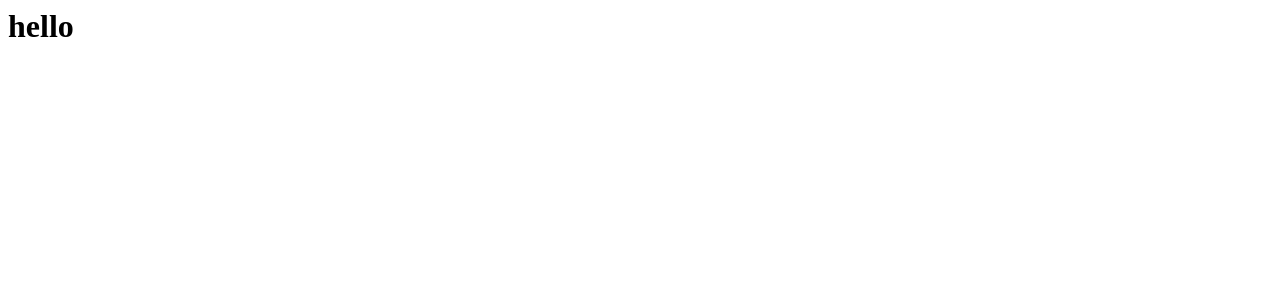
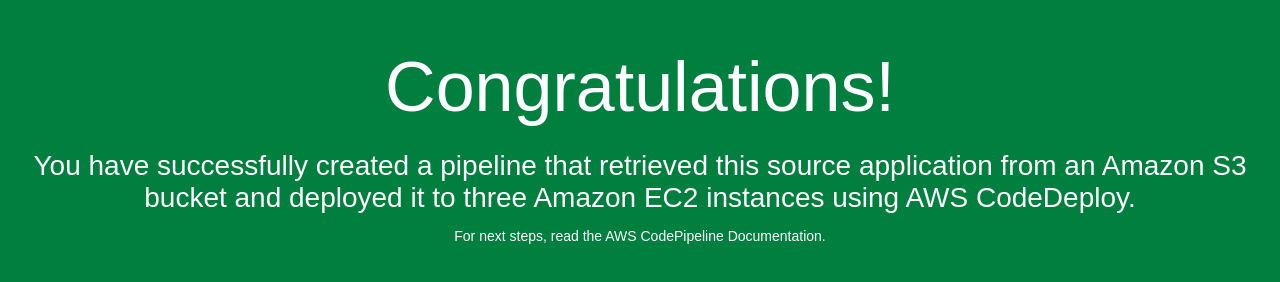
Before and after one commit to akhilak436/AWSREPO, a plain HTML site: page index.html in a window 1280 px wide. Drawn offline with Linux system fonts and the light colour scheme.

Commit message:
Update index.html

```diff
--- a/index.html
+++ b/index.html
@@ -1,5 +1,35 @@
+<!DOCTYPE html>
 <html>
-  <body>
-    <h1>hello</h1>
-  </body>
-  </html>
+<head>
+  <meta charset="utf-8">
+  <title>Sample Deployment</title>
+  <style>
+    body {
+      color: #ffffff;
+      background-color: #007f3f;
+      font-family: Arial, sans-serif;
+      font-size: 14px;
+    }
+
+    h1 {
+      font-size: 500%;
+      font-weight: normal;
+      margin-bottom: 0;
+    }
+
+    h2 {
+      font-size: 200%;
+      font-weight: normal;
+      margin-bottom: 0;
+    }
+  </style>
+</head>
+<body>
+  <div align="center">
+    <h1>Congratulations!</h1>
+    <h2>You have successfully created a pipeline that retrieved this source application from an Amazon S3 bucket and deployed it
+	to three Amazon EC2 instances using AWS CodeDeploy.</h2>
+    <p>For next steps, read the AWS CodePipeline Documentation.</p>
+  </div>
+</body>
+</html>
```
